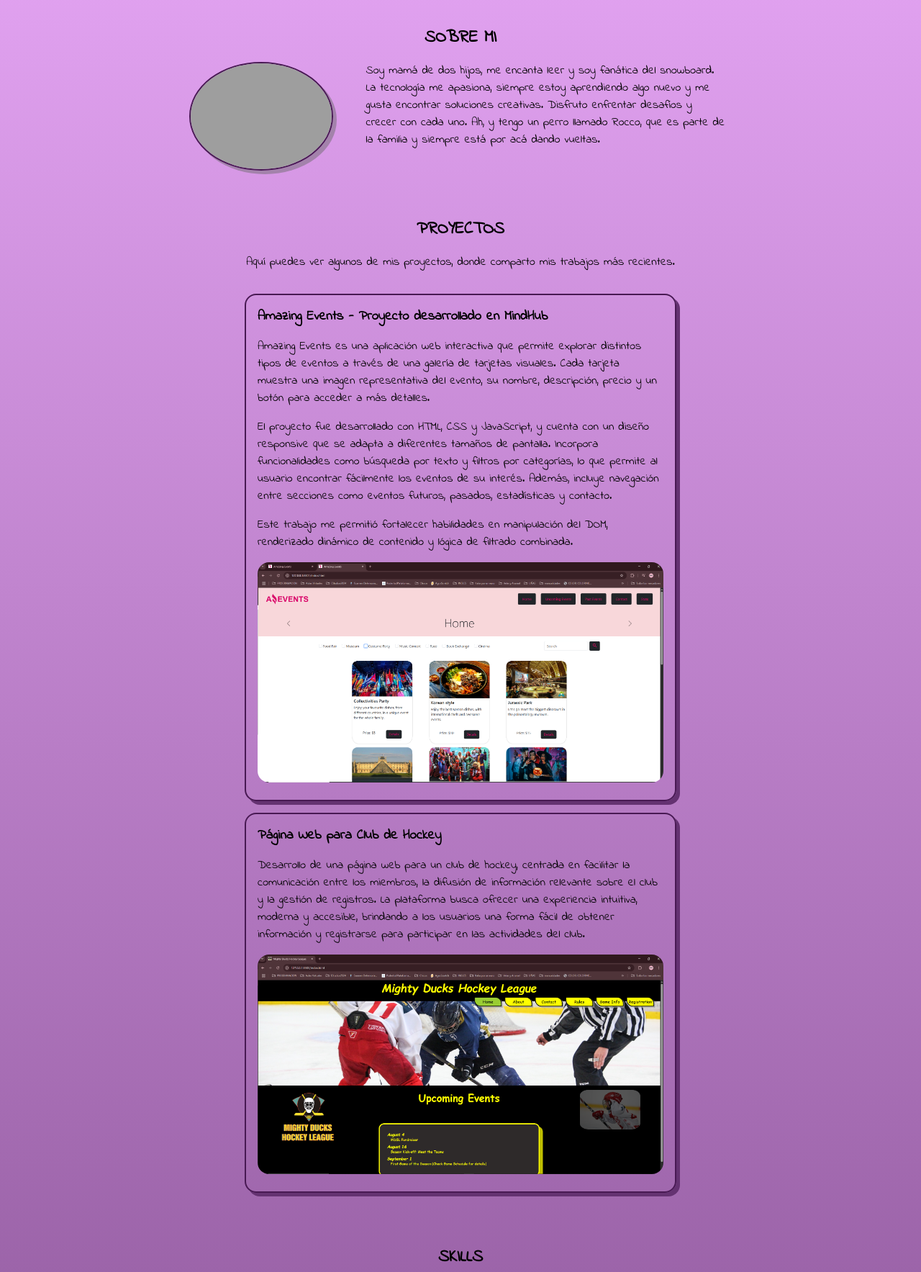
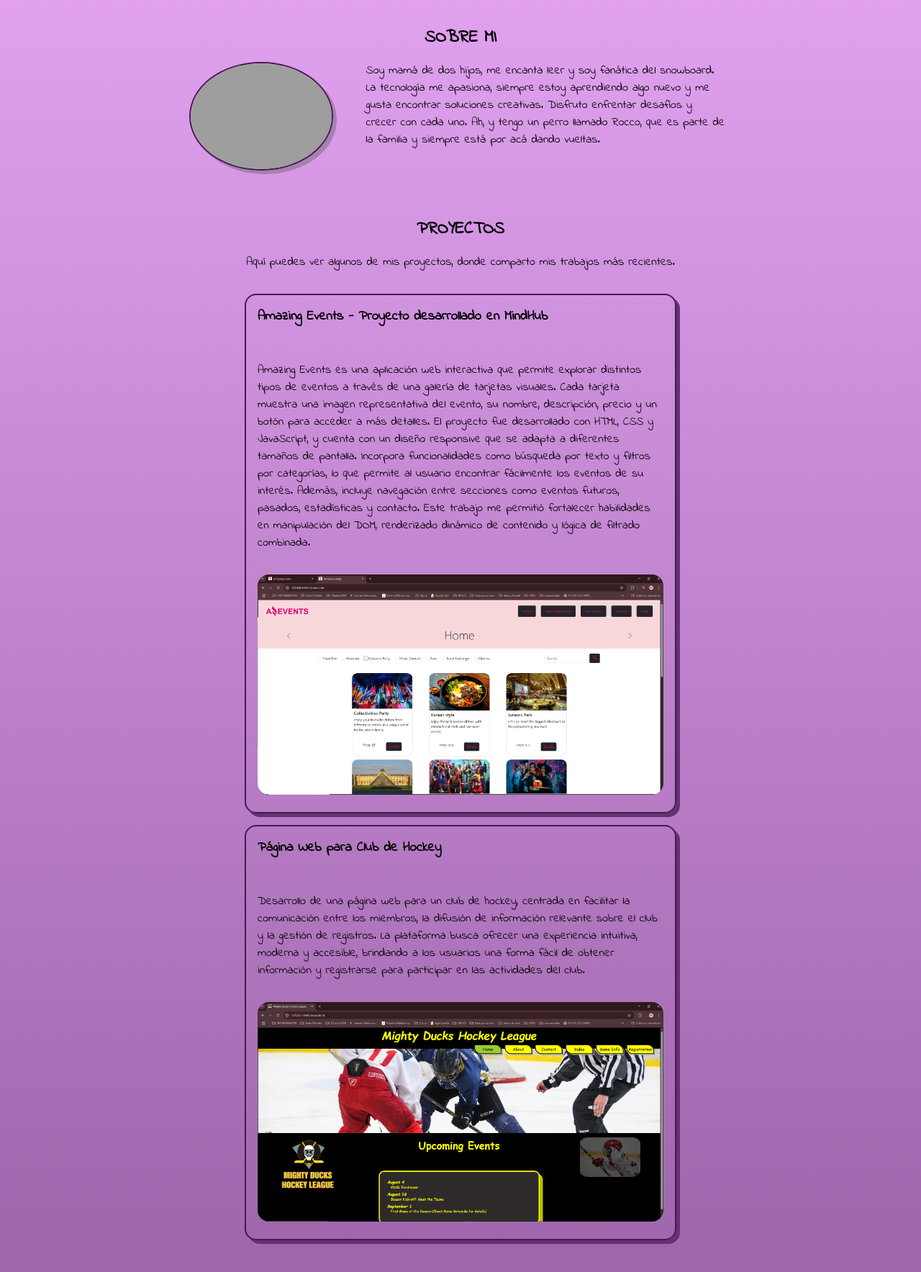
Before and after one commit to Gabycrem/IFTS29-Frontend-PFO2-Ind, a plain HTML site: page index.html in a window 1280 px wide. Shown: the part 164-1931 px from the top of the page at 72% size. Drawn offline with Linux system fonts and the light colour scheme; grey boxes are pictures that could not be loaded.

Commit message:
visit counter ok

```diff
--- a/assets/css/style.css
+++ b/assets/css/style.css
@@ -141,6 +141,12 @@ section{
     padding: 1rem;
     gap: 1rem;
     align-self: center;
+}
+
+.project-card{
+    display: flex;
+    flex-direction: column-reverse;
+    gap: 2rem;
 }
 
 .img-card{
--- a/assets/js/data.js
+++ b/assets/js/data.js
@@ -42,3 +42,23 @@ const peliculasFavoritas = [
       description: "Soy fan de esta película por la forma en que expande el universo de Harry Potter, mostrándonos una magia más antigua y fascinante. Me encanta la idea de explorar nuevas criaturas y conocer más sobre la historia mágica."
     }
   ];
+
+const proyectos = [
+  {
+    _id: 1,
+    title: "Amazing Events - Proyecto desarrollado en MindHub",
+    image: "./assets/img/amazingEvents.jpg",
+    alt: "Captura de pantalla de proyecto Amazing Events",
+    description: "Amazing Events es una aplicación web interactiva que permite explorar distintos tipos de eventos a través de una galería de tarjetas visuales. Cada tarjeta muestra una imagen representativa del evento, su nombre, descripción, precio y un botón para acceder a más detalles. El proyecto fue desarrollado con HTML, CSS y JavaScript, y cuenta con un diseño responsive que se adapta a diferentes tamaños de pantalla. Incorpora funcionalidades como búsqueda por texto y filtros por categorías, lo que permite al usuario encontrar fácilmente los eventos de su interés. Además, incluye navegación entre secciones como eventos futuros, pasados, estadísticas y contacto. Este trabajo me permitió fortalecer habilidades en manipulación del DOM, renderizado dinámico de contenido y lógica de filtrado combinada.",
+    imagen: "./assets/img/amazingEvents.jpg"
+
+  },
+  {
+    _id: 2,
+    title: "Página Web para Club de Hockey",
+    image: "./assets/img/mightyDucksHL.jpg",
+    alt: "Captura de pantalla de proyecto para Liga de Hockey",
+    description: "Desarrollo de una página web para un club de hockey, centrada en facilitar la comunicación entre los miembros, la difusión de información relevante sobre el club y la gestión de registros. La plataforma busca ofrecer una experiencia intuitiva, moderna y accesible, brindando a los usuarios una forma fácil de obtener información y registrarse para participar en las actividades del club."
+
+  },
+];
--- a/assets/js/script.js
+++ b/assets/js/script.js
@@ -1,22 +1,46 @@
-/* --------- #6 Creación dinámica de tarjetas para películas ------------- */
-loadCards();
-function loadCards(){
+/* --------- #6 Creación dinámica de tarjetas para películas Y proyectos------------- */
+loadCards(peliculasFavoritas, 'movies');
+loadCards(proyectos, 'projects');
+
+function loadCards(unObjeto, unId){
     //Obtengo el contenedor principal por su ID
-    let container = document.getElementById('movies');
+    let container = document.getElementById(unId);
     //Recorro el array de películas y, por cada una, creo su estructura HTML
-    peliculasFavoritas.forEach(pelicula => {
+    unObjeto.forEach(element => {
         let article = document.createElement('article');
-        article.classList.add('movie', 'card');
+        if (unId === 'movies'){
+            article.classList.add('movie', 'card');
+        } else {
+            article.classList.add('article-card', 'card');
+        }
         article.innerHTML = `
-        <h3 class="movie-title">${pelicula.title}</h3>
-        <div class="movie-container-detail">
+        <h3 class="movie-title">${element.title}</h3>
+        <div class="${unId === 'movies' ? "movie-container-detail" : "project-card"}">
         <figure>
-            <img class="img-movies" src=${pelicula.image} alt=${pelicula.alt}>
+            <img class= "${unId === 'movies' ? "img-movies" : "img-card"}" src=${element.image} alt=${element.alt}>
         </figure>
-        <p> ${pelicula.description}</p>
+        <p class="text-card"> ${element.description}</p>
         </div>
         `;
     // Inserto el artículo generado dentro del contenedor correspondiente en el DOM
-    container.querySelector('.movies-container').appendChild(article);
+    container.querySelector(`${unId === 'movies' ? '.movies-container' : '.card-container'}`).appendChild(article);
     });
 }
+
+/**---------------- 2. Contador de visitas (#9) ------------------------------- */
+visitCounter();
+
+function visitCounter(){
+    let visits = localStorage.getItem("visitsCounter");
+    if (visits){
+        visits = parseInt(visits) + 1;
+    } else {
+        visits = 1;
+    }
+
+    localStorage.setItem('visitsCounter', visits);
+    const element = document.getElementById("visit-counter");
+    if (element){
+        element.textContent = `Número de visitas: ${visits}`;
+    }
+}
--- a/index.html
+++ b/index.html
@@ -12,7 +12,7 @@
         <nav class="navbar">
             <ul class="nav">
                 <li ><a class="btn-dark shadow" href="#about-me">Sobre Mi</a></li>
-                <li><a class="btn-dark shadow" href="#proyects">Proyectos</a></li>
+                <li><a class="btn-dark shadow" href="#projects">Proyectos</a></li>
                 <li><a class="btn-dark shadow" href="#contact">Contacto</a></li>
                 <li><a class="btn-dark shadow" href="#movies">Películas</a></li>
             </ul>
@@ -32,11 +32,11 @@
         </section>
 
         <!-- Seccion "Proyectos" -->
-        <section id="proyects">
+        <section id="projects">
             <h2>PROYECTOS</h2>
             <p>Aquí puedes ver algunos de mis proyectos, donde comparto mis trabajos más recientes.</p>
             <div class="card-container">
-                <article class="article-card card shadow">
+                <!-- <article class="article-card card">
                     <h3>Amazing Events - Proyecto desarrollado en MindHub</h3>
                     <p class="text-card">Amazing Events es una aplicación web interactiva que permite explorar distintos tipos de eventos a través de una galería de tarjetas visuales. Cada tarjeta muestra una imagen representativa del evento, su nombre, descripción, precio y un botón para acceder a más detalles.</p>
                     <p class="text-card">El proyecto fue desarrollado con HTML, CSS y JavaScript, y cuenta con un diseño responsive que se adapta a diferentes tamaños de pantalla. Incorpora funcionalidades como búsqueda por texto y filtros por categorías, lo que permite al usuario encontrar fácilmente los eventos de su interés. Además, incluye navegación entre secciones como eventos futuros, pasados, estadísticas y contacto.</p>
@@ -45,13 +45,13 @@
                         <img class="img-card" src="./assets/img/amazingEvents.jpg" alt="Captura de pantalla de proyecto Amazing Events">
                     </figure>
                 </article>
-                <article class="article-card card shadow">
+                <article class="article-card card ">
                     <h3>Página Web para Club de Hockey</h3>
                     <p class="text-card">Desarrollo de una página web para un club de hockey, centrada en facilitar la comunicación entre los miembros, la difusión de información relevante sobre el club y la gestión de registros. La plataforma busca ofrecer una experiencia intuitiva, moderna y accesible, brindando a los usuarios una forma fácil de obtener información y registrarse para participar en las actividades del club.</p>
                     <figure>
                         <img class="img-card" src="./assets/img/mightyDucksHL.jpg" alt="Captura de pantalla de proyecto para Liga de Hockey">
                     </figure>
-                </article>
+                </article> -->
             </div>
         </section>
 
@@ -125,6 +125,7 @@
             <img src="./assets/img/github.png" alt="GitHub">
           </a>
         </div>
+        <div id="visit-counter"></div>
     </footer>
 
     <script src="./assets/js/data.js"></script>
```
Also changed, not shown: 1 other file.
